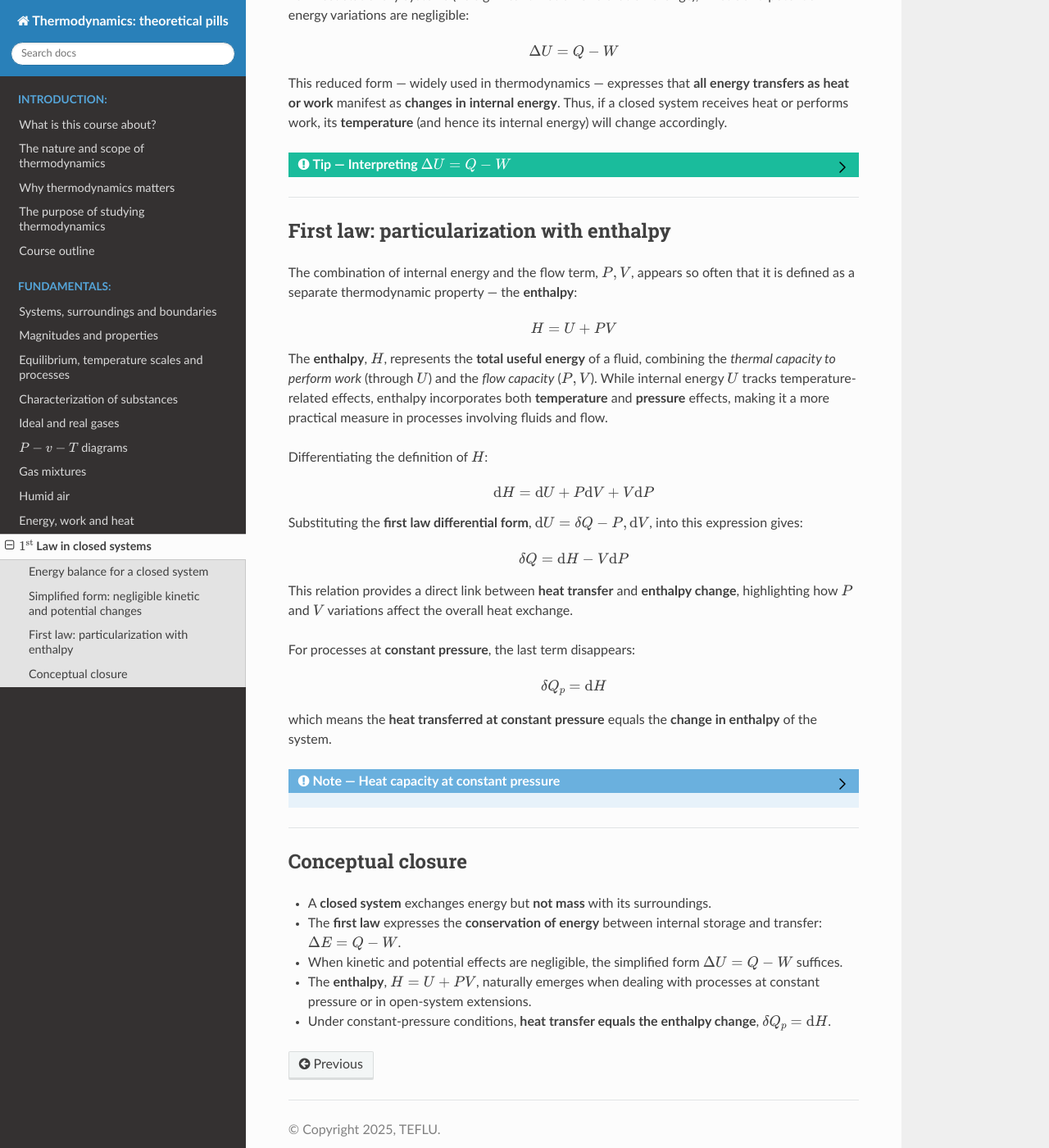
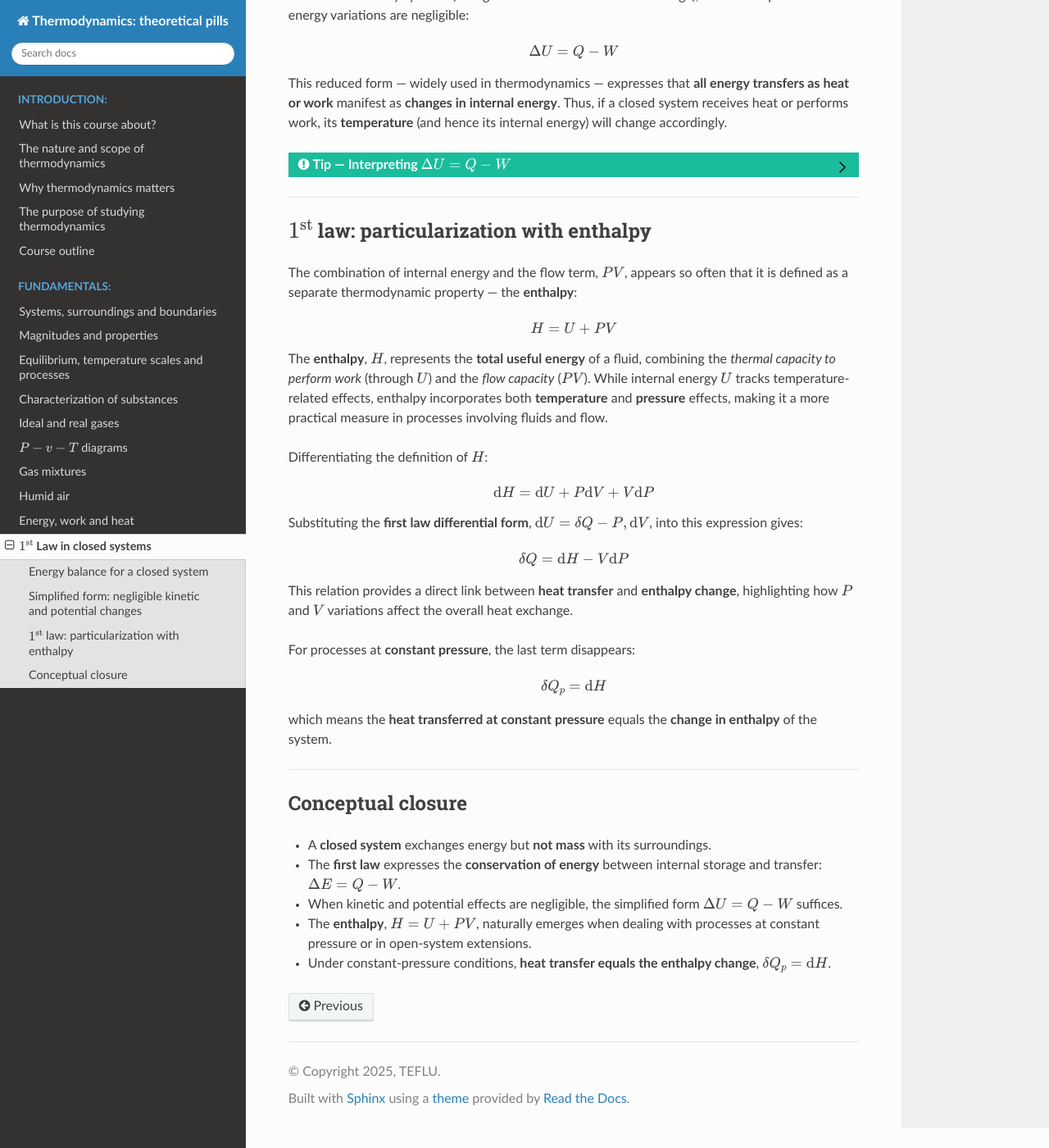
Before and after one commit to azarketa/Thermodynamics-theoretical-pills, a Sphinx documentation site: the page built from source/10_1st_law_in_closed_systems.md, in a window 1280 px wide and 1400 px high, scrolled down 1240 px. Shown: the whole window at 82% size. Built offline with Sphinx 7.4.7 and the Read the Docs theme 3.1.0, drawn with Linux system fonts in a browser that asks for light colours.

Commit message:
Files updated

```diff
--- a/source/10_1st_law_in_closed_systems.md
+++ b/source/10_1st_law_in_closed_systems.md
@@ -83,16 +83,16 @@ Thus, if a closed system receives heat or performs work, its **temperature** (an
 ---
 
 (subsec_first_law_enthalpy)=
-### First law: particularization with enthalpy
+### $1^{\text{st}}$ law: particularization with enthalpy
 
-The combination of internal energy and the flow term, $P,V$, appears so often that it is defined as a separate thermodynamic property — the **enthalpy**:
+The combination of internal energy and the flow term, $PV$, appears so often that it is defined as a separate thermodynamic property — the **enthalpy**:
 
 (eq_enthalpy_def)=
 $$
 H{}={}U{}+{}PV
 $$
 
-The **enthalpy**, $H$, represents the **total useful energy** of a fluid, combining the *thermal capacity to perform work* (through $U$) and the *flow capacity* ($P,V$).
+The **enthalpy**, $H$, represents the **total useful energy** of a fluid, combining the *thermal capacity to perform work* (through $U$) and the *flow capacity* ($PV$).
 While internal energy $U$ tracks temperature-related effects, enthalpy incorporates both **temperature** and **pressure** effects, making it a more practical measure in processes involving fluids and flow.
 
 Differentiating the definition of $H$:
@@ -120,17 +120,6 @@ $$
 
 which means the **heat transferred at constant pressure** equals the **change in enthalpy** of the system.
 
-:::{admonition} Note — Heat capacity at constant pressure
-:class: note, dropdown
-At constant pressure, the specific heat $c_p$ is defined as:
-
-$$
-c_p{}={} \left(\frac{\partial h}{\partial T}\right)_P
-$$
-
-so that $\delta q_p{}={}c_p\mathrm{d}T$ and, in finite form, $\Delta h{}={}c_p\Delta T$ for ideal gases.
-:::
-
 ---
 
 (subsec_conceptual_closure_firstlaw_closed)=
--- a/source/conf.py
+++ b/source/conf.py
@@ -48,6 +48,7 @@ mathjax3_config = {
     "tex": {
         "tags": "ams",         # "none", "ams", or "all"
         "useLabelIds": True,   # use \label or directive labels as anchor IDs
+        "packages": {"[+]": ["cancel"]},   # <-- enable \cancel
     }
 }
 
```
